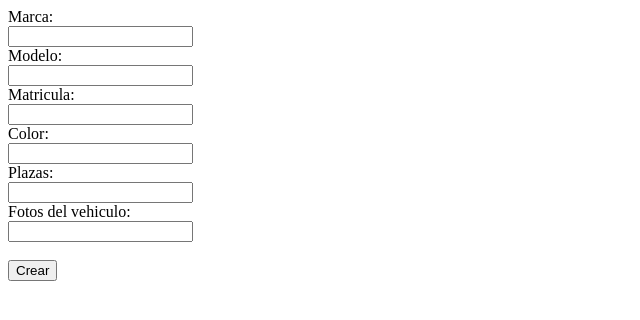
After one commit to xmariia55x/GodTour, a Flask app: template APP/templates/vehiculo/nuevoVehiculo.html in a window 1280 px wide. The commit adds this page. Shown: the top 320 px of the page, without its empty margins (0-640 px from the left). Run offline with Flask 2, Linux system fonts and the light colour scheme; the template is opened without the code that fills it, so the values that code supplies are empty; parts of the project's set-up code (start-up, migrations or seed data) failed here and were passed over; some libraries are stand-ins or nearby versions.

Commit message:
Crear y listar los vehiculos de la base de datos

```diff
--- a/APP/app.py
+++ b/APP/app.py
@@ -440,61 +440,69 @@ vehiculo_db = db['Vehiculo']
 
 @app.route('/vehiculo', methods=['GET'])
 def get_vehiculos():
-    vehiculos = vehiculo_db.find()
+    vehiculos = vehiculo_data.find_vehiculos()
     #response = json_util.dumps(vehiculos)
     #return Response(response, mimetype='application/json')
     return render_template('vehiculo/vehiculos.html', vehiculos = list(vehiculos))
 
 @app.route('/vehiculo/<id>', methods=['GET'])
 def get_vehiculo(id):
-    vehiculo = vehiculo_db.find_one({'_id': ObjectId(id)})
+    vehiculo = vehiculo_data.find_vehiculo(id)
     response = json_util.dumps(vehiculo)
     if response == 'null':
-        return not_found("No se han encontrado vehiculos con el id: " + id)
+        return render_template('vehiculo/infoVehiculo.html', error="No se ha encontrado el vehiculo")
+        #return not_found("No se han encontrado vehiculos con el id: " + id)
     else:
-        return Response(response, mimetype='application/json')
+        return render_template('vehiculo/infoVehiculo.html', vehiculo=vehiculo)
+        #return Response(response, mimetype='application/json')
 
-@app.route('/vehiculo/create', methods=["POST"])
+@app.route('/vehiculo/create', methods=["GET","POST"])
 def create_vehiculo():
-    '''
-    PRUEBA
-    {
-    "marca":"Opel",
-    "modelo":"Astra",
-    "matricula":"5588CDF",
-    "color":"Negro",
-    "plazas":5,
-    "fotos_vehiculo":["http://www.google.drive.com/fotocoche.jpg"]
-    }
-    '''
-    marca= request.json['marca']
-    modelo= request.json['modelo']
-    matricula= request.json['matricula']
-    color= request.json['color']
-    plazas= int(request.json['plazas'])
-    fotos_vehiculo= request.json['fotos_vehiculo']
+    if request.method == 'GET':
+        return render_template('vehiculo/nuevoVehiculo.html')
+    else:
+        '''
+        PRUEBA
+        {
+        "marca":"Opel",
+        "modelo":"Astra",
+        "matricula":"5588CDF",
+        "color":"Negro",
+        "plazas":5,
+        "fotos_vehiculo":["http://www.google.drive.com/fotocoche.jpg"]
+        }
+        '''
+        marca= request.form['marca']
+        modelo= request.form['modelo']
+        matricula= request.form['matricula']
+        color= request.form['color']
+        plazas= int(request.form['plazas'])
+        fotos_vehiculo= request.form['fotos_vehiculo']
 
-    if marca and modelo and matricula and color and plazas:
-        id=vehiculo_db.insert_one({
-            "marca": marca,
-            "modelo": modelo,
-            "matricula": matricula,
-            "color": color,
-            "plazas": plazas,
-            "fotos_vehiculo": fotos_vehiculo
-        })
-        response = {
-            "id": str(id),
-            "marca": marca,
-            "modelo": modelo,
-            "matricula": matricula,
-            "color": color,
-            "plazas": plazas,
-            "fotos_vehiculo": fotos_vehiculo
-        }
-        return response
-    else:
-        return not_found("No se ha podido crear el vehiculo")
+        if marca and modelo and matricula and color and plazas:
+            '''id=vehiculo_db.insert_one({
+                "marca": marca,
+                "modelo": modelo,
+                "matricula": matricula,
+                "color": color,
+                "plazas": plazas,
+                "fotos_vehiculo": fotos_vehiculo
+            })
+            response = {
+                "id": str(id),
+                "marca": marca,
+                "modelo": modelo,
+                "matricula": matricula,
+                "color": color,
+                "plazas": plazas,
+                "fotos_vehiculo": fotos_vehiculo
+            }
+            return response'''
+            vehiculo_data.create_vehiculo(marca, modelo, matricula, color, plazas, fotos_vehiculo)
+            return redirect('/vehiculo')
+        else:
+            return render_template('vehiculo/nuevoVehiculo.html', error="No se ha podido crear el vehiculo, faltan campos")
+            #return not_found("No se ha podido crear el vehiculo")
 
 @app.route('/vehiculo/update/<id>', methods=['PUT'])
 def update_vehiculo(id):
--- /dev/null
+++ b/APP/templates/vehiculo/nuevoVehiculo.html
@@ -0,0 +1,40 @@
+<!DOCTYPE html>
+<!--[if lt IE 7]>      <html class="no-js lt-ie9 lt-ie8 lt-ie7"> <![endif]-->
+<!--[if IE 7]>         <html class="no-js lt-ie9 lt-ie8"> <![endif]-->
+<!--[if IE 8]>         <html class="no-js lt-ie9"> <![endif]-->
+<!--[if gt IE 8]>      <html class="no-js"> <!--<![endif]-->
+<html>
+
+<head>
+    <meta charset="utf-8">
+    <meta http-equiv="X-UA-Compatible" content="IE=edge">
+    <title>Nuevo vehiculo</title>
+    <meta name="description" content="">
+    <meta name="viewport" content="width=device-width, initial-scale=1">
+    <link rel="stylesheet" href="">
+</head>
+
+
+<body>
+    <form action="{{url_for('create_vehiculo')}}" method="POST">
+        <label for="marca">Marca:</label><br>
+        <input type="text" id="marca" name="marca"><br>
+        <label for="modelo">Modelo:</label><br>
+        <input type="text" id="modelo" name="modelo"><br>
+        <label for="matricula">Matricula:</label><br>
+        <input type="text" id="matricula" name="matricula"><br>
+        <label for="color">Color:</label><br>
+        <input type="text" id="color" name="color"><br>
+        <label for="plazas">Plazas:</label><br>
+        <input type="text" id="plazas" name="plazas"><br>
+        <label for="fotos_vehiculo">Fotos del vehiculo:</label><br>
+        <input type="text" id="fotos_vehiculo" name="fotos_vehiculo"><br><br>
+        <input type="submit" value="Crear">
+      </form>
+      <br>
+    {%if error%}
+        <h2>{{error}}</h2>
+    {%endif%}
+</body>
+
+</html>
--- a/APP/templates/vehiculo/vehiculos.html
+++ b/APP/templates/vehiculo/vehiculos.html
@@ -23,8 +23,12 @@
             {% endfor %}
             </tbody>
         </table>
+    {%else%}
+        <h2>No hay vehiculos todavia</h2>
     {% endif %}
-
+    <form action="{{url_for('create_vehiculo')}}" method="GET">
+        <input type="submit" value="Crear nuevo vehiculo">
+    </form>
 
 
 {% endblock content %}
```
Also changed, not shown: APP/templates/vehiculo/infoVehiculo.html (added, +47 -0 lines), APP/vehiculo.py (+14 -0 lines).
